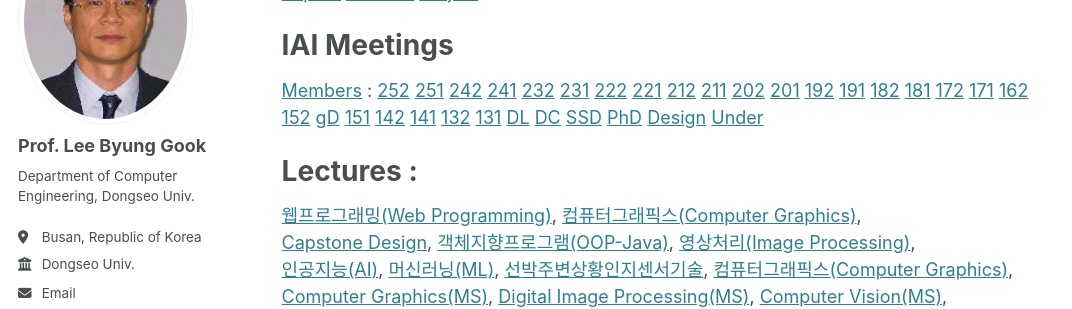
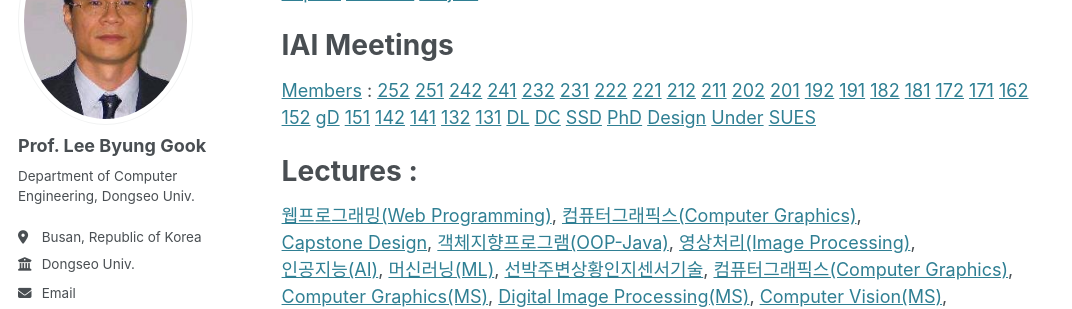
Before and after one commit to leebyunggook/leebyunggook.github.io, a Jekyll site: the page built from _pages/about.md, in a window 1280 px wide and 900 px high. Shown: the part 182-491 px from the top of the window, without its empty margins (0-1072 px from the left). Built offline with Jekyll 4.4.1, drawn with Linux system fonts in a browser that asks for light colours; some web fonts are replaced.

Commit message:
Update about.md

```diff
--- a/_pages/about.md
+++ b/_pages/about.md
@@ -48,6 +48,7 @@ IAI Meetings
 [PhD](https://docs.google.com/document/d/1_9nbYpAUmu9G-Zp4JcdxcnMe8gRk-SNPtYEJMycEQDc/edit?usp=sharing)
 [Design](https://docs.google.com/document/d/1ohsDernlyuAY9qntIrUoTjce6Ket3PN10F0nQx_A2zA/edit?usp=sharing)
 [Under](https://docs.google.com/document/d/1EeCU4CdM0ISBjgiyhNoizvZJj6lLQTx6dOeR1qqH79E/edit?usp=sharing)
+[SUES](https://sg.docworkspace.com/d/cIE-vpJlB9MnIxwY?from=dch)
 
 Lectures :
 ======
```
